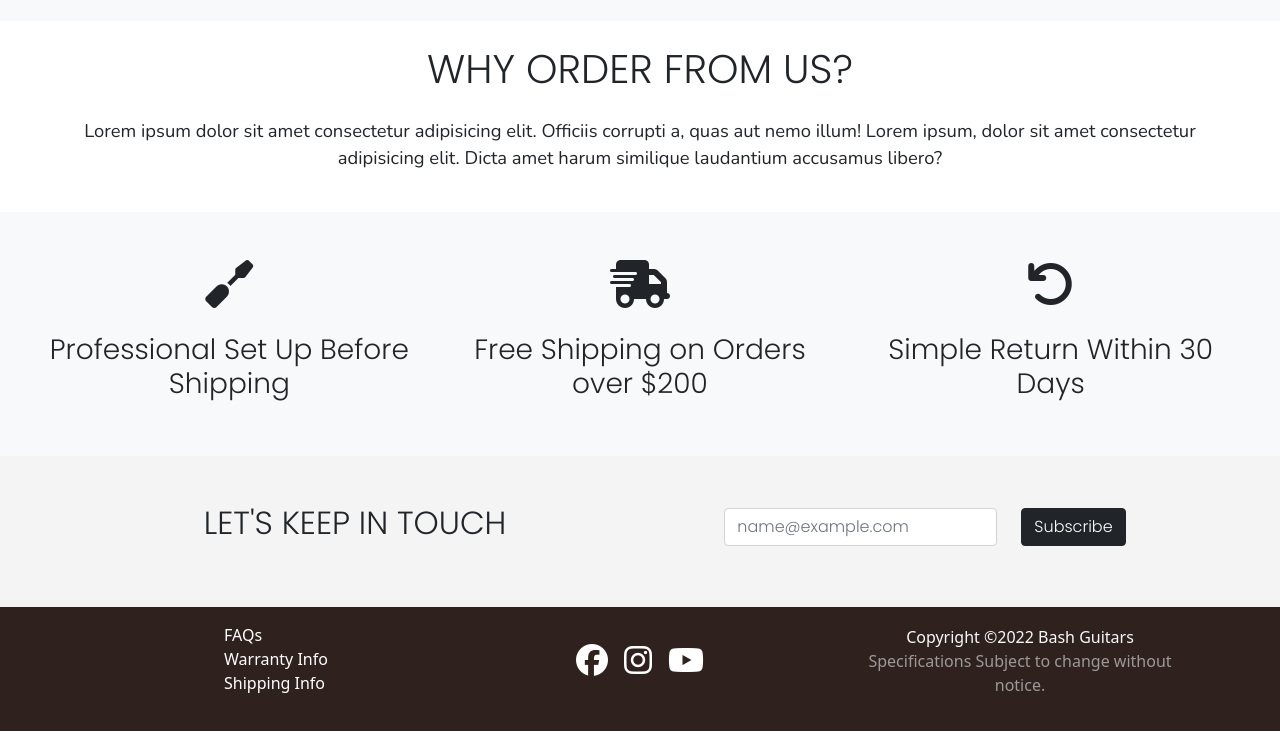
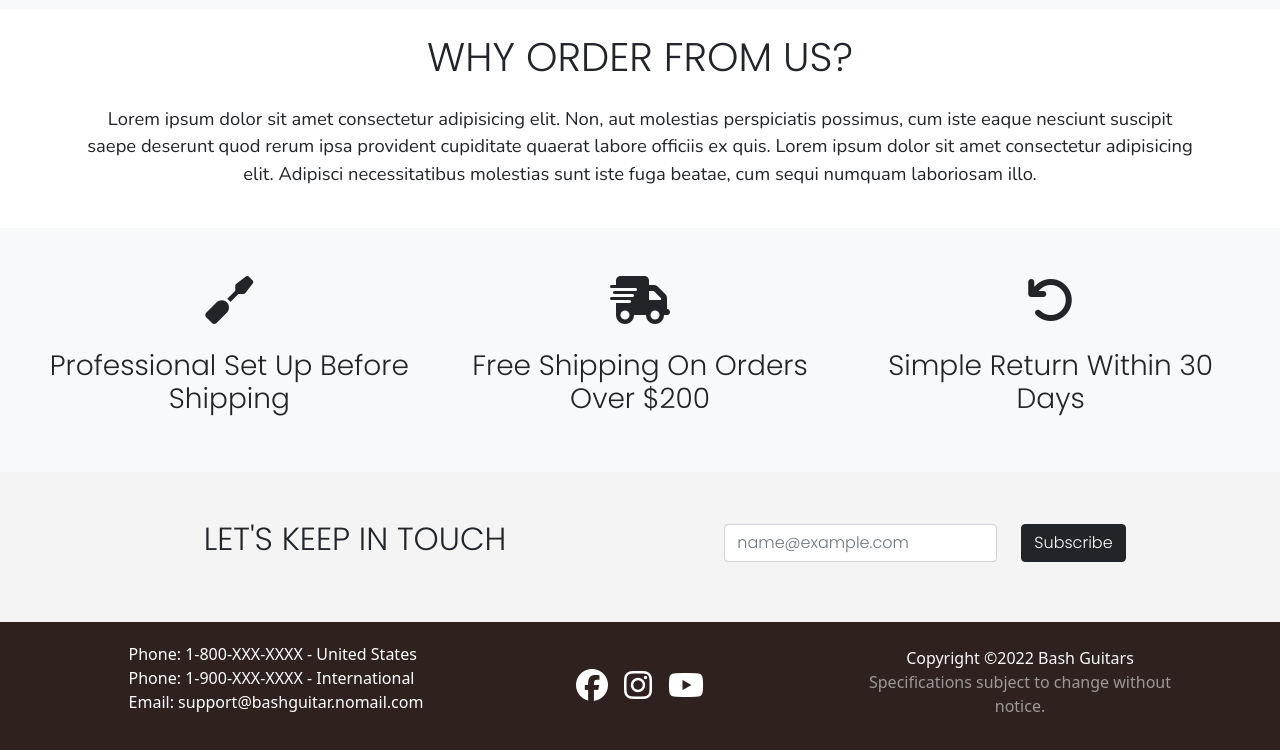
Before and after one commit to quasarblues/bashguitars, a plain HTML site: page index.html in a window 1280 px wide. Shown: the part 1382-2132 px from the top of the page. Drawn offline with nearby package versions, Linux system fonts and the light colour scheme.

Commit message:
Footer and Picture Size
Changed links to contact info in the footer.

Adjust height of product images.

```diff
--- a/app.css
+++ b/app.css
@@ -78,6 +78,7 @@ footer a:hover {
     color: white;
 }
 
+footer li,
 a {
     text-decoration: none;
     list-style: none;
--- a/index.html
+++ b/index.html
@@ -90,7 +90,7 @@
             <!-- electric guitars -->
             <div class="row d-flex justify-content-evenly">
                 <div class="col-md-3 text-center m-3 p-2">
-                    <p class="h2 pb-3 subheading">Electric</p>
+                    <p class="h2 pb-1 subheading">Electric</p>
                     <p class="description">Lorem ipsum dolor sit amet consectetur adipisicing elit. Suscipit odit,
                         cumque totam nemo nihil velit minus, consectetur unde debitis qui voluptate molestias
                         perspiciatis obcaecati odio.</p>
@@ -99,7 +99,7 @@
                 </div>
                 <!-- acoustic -->
                 <div class="col-md-3 text-center m-3 p-2">
-                    <p class="h2 pb-3 subheading">Acoustic</p>
+                    <p class="h2 pb-1 subheading">Acoustic</p>
                     <p class="description">Lorem ipsum dolor sit amet consectetur adipisicing elit. Suscipit odit,
                         cumque totam nemo nihil velit minus, consectetur unde debitis qui voluptate molestias
                         perspiciatis obcaecati odio.</p>
@@ -109,7 +109,7 @@
                 </div>
                 <!-- bASS guitars -->
                 <div class="col-md-3 text-center m-3 p-2">
-                    <p class="h2 pb-3 subheading">Bass</p>
+                    <p class="h2 pb-1 subheading">Bass</p>
                     <p class="description">Lorem ipsum dolor sit amet consectetur adipisicing elit. Suscipit odit,
                         cumque totam nemo nihil velit minus, consectetur unde debitis qui voluptate molestias
                         perspiciatis obcaecati odio.</p>
@@ -127,10 +127,10 @@
                 <div class="col">
                     <p class="h2 text-center subheading">WHY ORDER FROM US?</p>
                     <p class="text-center pt-3 description">Lorem ipsum dolor sit amet consectetur adipisicing elit.
-                        Officiis
-                        corrupti a,
-                        quas aut nemo illum! Lorem ipsum, dolor sit amet consectetur adipisicing elit. Dicta amet harum
-                        similique laudantium accusamus libero?
+                        Non, aut molestias perspiciatis possimus, cum iste eaque nesciunt suscipit saepe deserunt quod
+                        rerum ipsa provident cupiditate quaerat labore officiis ex quis. Lorem ipsum dolor sit amet
+                        consectetur adipisicing elit. Adipisci necessitatibus molestias sunt iste fuga beatae, cum sequi
+                        numquam laboriosam illo.
                     </p>
                 </div>
             </div>
@@ -147,7 +147,7 @@
                 </div>
                 <div class="col-md-4 text-center py-4">
                     <i class="fa-solid fa-truck-fast fa-3x"></i>
-                    <p class="h3 pt-4">Free Shipping on Orders over $200</p>
+                    <p class="h3 pt-4">Free Shipping On Orders Over $200</p>
                 </div>
                 <div class="col-md-4 text-center py-4">
                     <i class="fa-solid fa-arrow-rotate-left fa-3x"></i>
@@ -177,31 +177,26 @@
     <footer id="footer">
         <div class="container">
             <div class="row py-3">
-                <div class="col-md-4 d-flex justify-content-center pb-sm-1">
-                    <!-- important links -->
+                <div class="col-md-4 d-flex justify-content-center align-items-center py-2 py-md-1">
+                    <!-- Contact Info -->
                     <ul>
-                        <a href="#">
-                            <li>FAQs</li>
-                        </a>
-                        <a href="#">
-                            <li>Warranty Info</li>
-                        </a>
-                        <a href="#">
-                            <li>Shipping Info</li>
-                        </a>
+                        <li>Phone: 1-800-XXX-XXXX - United States</li>
+                        <li>Phone: 1-900-XXX-XXXX - International</li>
+                        <li>Email: support@bashguitar.nomail.com</li>
                     </ul>
                 </div>
+
                 <!-- social media buttons -->
-                <div class="col-md-4 d-flex align-items-center justify-content-center pb-3">
+                <div class="col-md-4 d-flex align-items-center justify-content-center py-2 py-md-1">
                     <a href="#"><i class="fa-brands fa-facebook fa-2x px-2"></i></a>
                     <a href="#"><i class="fa-brands fa-instagram fa-2x px-2"></i></a>
                     <a href="#"><i class="fa-brands fa-youtube fa-2x px-2"></i></a>
 
                 </div>
                 <!-- copyright -->
-                <div class="col-md-4 d-flex align-items-center justify-content-center">
+                <div class="col-md-4 d-flex align-items-center justify-content-center pt-2">
                     <p class="text-center">Copyright &copy;2022 Bash Guitars<br><span class="disclaimer">Specifications
-                            Subject to change without
+                            subject to change without
                             notice.</span></p>
                 </div>
             </div>
--- a/pages/acoustic/app.css
+++ b/pages/acoustic/app.css
@@ -44,7 +44,12 @@
 }
 
 .card-img-top {
-    height: 80%;
+    height: 75%;
+}
+
+.card {
+    width: 21rem;
+    height: 44rem;
 }
 
 
@@ -58,6 +63,7 @@ footer a:hover {
     color: white;
 }
 
+footer li,
 a {
     text-decoration: none;
     list-style: none;
--- a/pages/bass/app.css
+++ b/pages/bass/app.css
@@ -44,6 +44,15 @@
 }
 
 .card-img-top {
+    height: 75%;
+}
+
+.card {
+    width: 21rem;
+    height: 44rem;
+}
+
+.card-img-top {
     height: 95%;
 }
 
@@ -58,6 +67,7 @@ footer a:hover {
     color: white;
 }
 
+footer li,
 a {
     text-decoration: none;
     list-style: none;
--- a/pages/electric/app.css
+++ b/pages/electric/app.css
@@ -43,6 +43,14 @@
     font-size: 1.15rem;
 }
 
+.card-img-top {
+    height: 80%;
+}
+
+.card {
+    width: 21rem;
+}
+
 
 footer {
     background-color: #2f221e;
@@ -54,6 +62,7 @@ footer a:hover {
     color: white;
 }
 
+footer li,
 a {
     text-decoration: none;
     list-style: none;
```
Also changed, not shown: pages/acoustic/acoustic.html (+13 -18 lines), pages/bass/bass.html (+13 -18 lines), pages/electric/electric.html (+15 -22 lines), imgs/photo-1568193755668-aae18714a9f1.avif (added).
